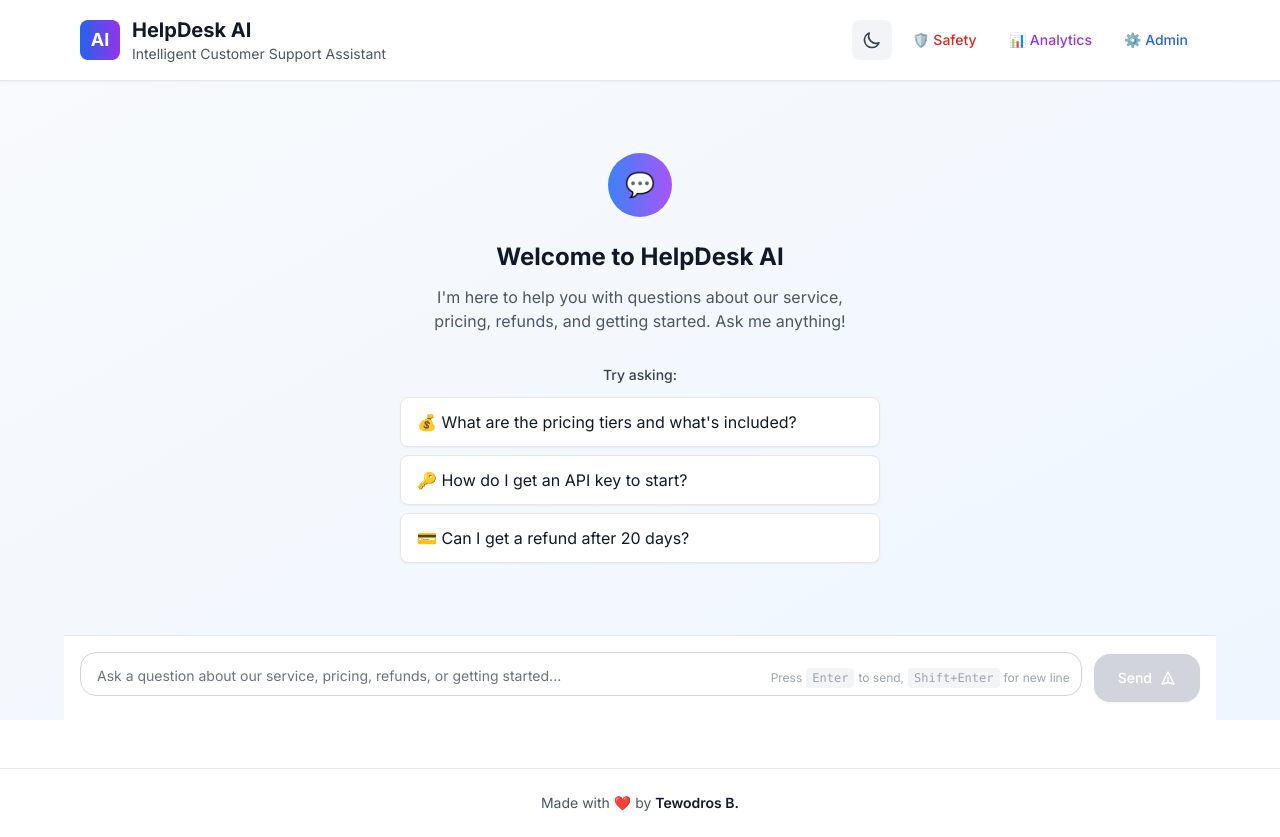
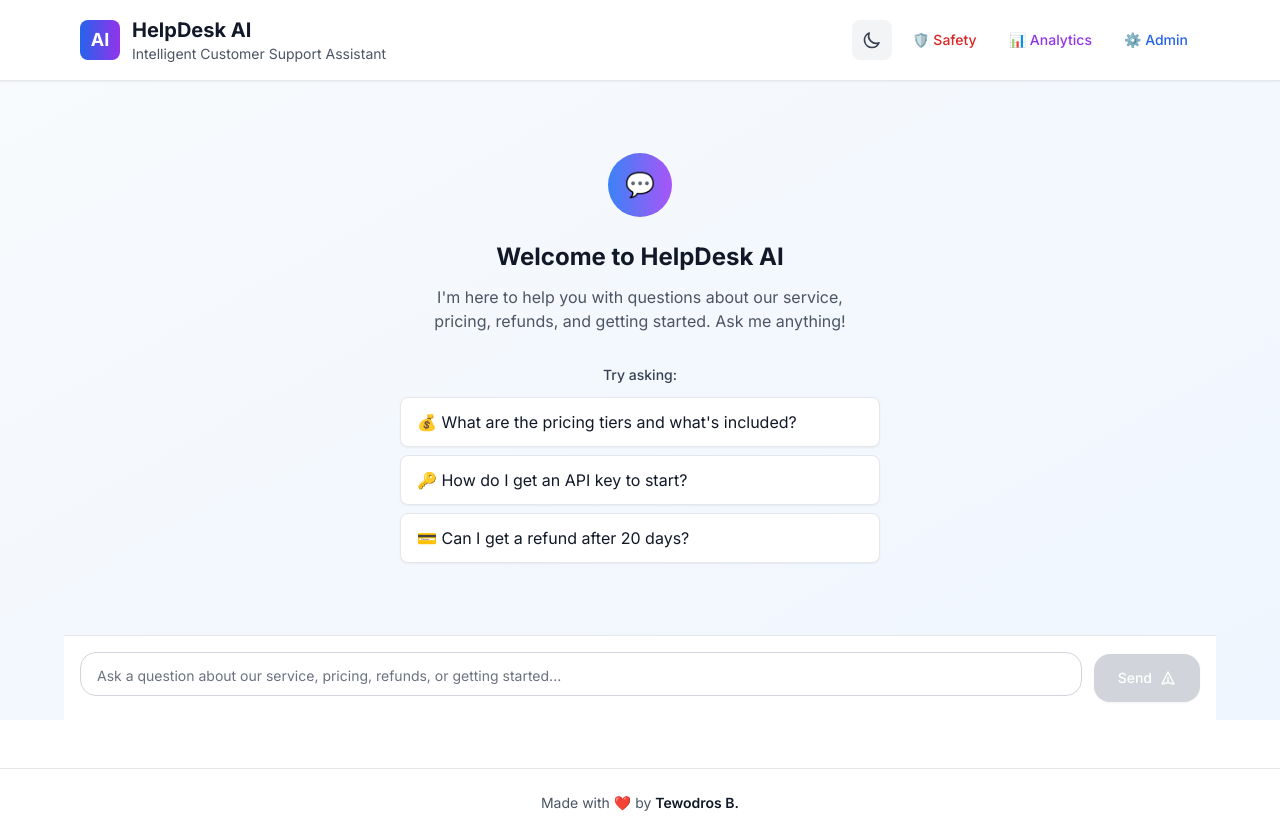
Before and after one commit to tediyo/HelpDesk-AI, a Next.js app: page / in a window 1280 px wide. Built offline with nearby package versions, Linux system fonts and the light colour scheme.

Commit message:
Text Place holder removed

```diff
--- a/src/components/ChatInput.tsx
+++ b/src/components/ChatInput.tsx
@@ -50,7 +50,7 @@ export default function ChatInput({ onSendMessage, disabled = false }: ChatInput
             target.style.height = Math.min(target.scrollHeight, 120) + 'px';
           }}
         />
-        <div className="absolute right-2 sm:right-3 top-1/2 transform -translate-y-1/2 hidden sm:block">
+        {/* <div className="absolute right-2 sm:right-3 top-1/2 transform -translate-y-1/2 hidden sm:block">
           <div className="flex items-center gap-1 text-xs text-gray-400 dark:text-gray-500">
             <span>Press</span>
             <kbd className="px-1.5 py-0.5 bg-gray-100 dark:bg-slate-700 rounded text-xs">Enter</kbd>
@@ -58,7 +58,7 @@ export default function ChatInput({ onSendMessage, disabled = false }: ChatInput
             <kbd className="px-1.5 py-0.5 bg-gray-100 dark:bg-slate-700 rounded text-xs">Shift+Enter</kbd>
             <span>for new line</span>
           </div>
-        </div>
+        </div> */}
       </div>
       <button
         type="submit"
```
